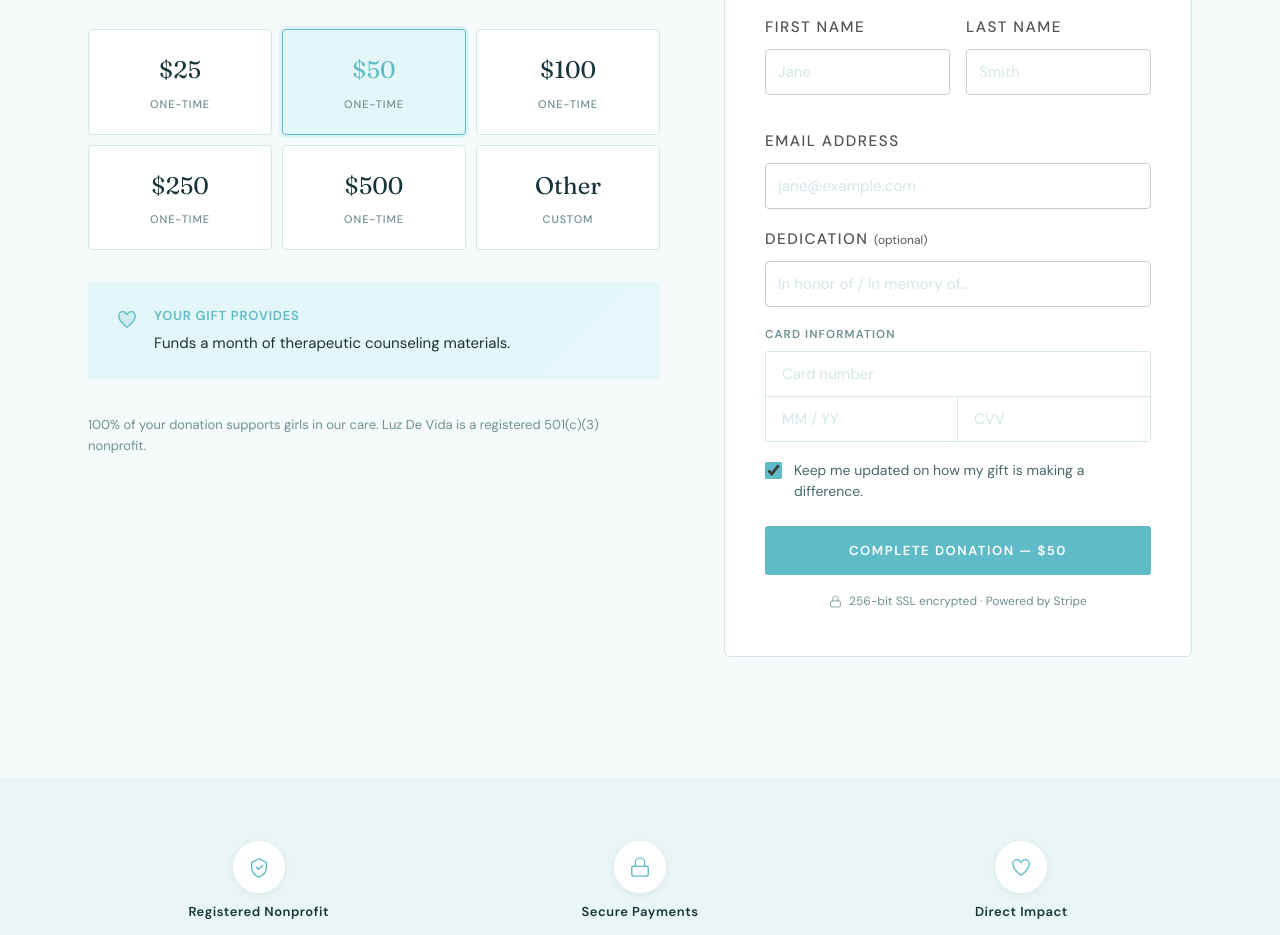
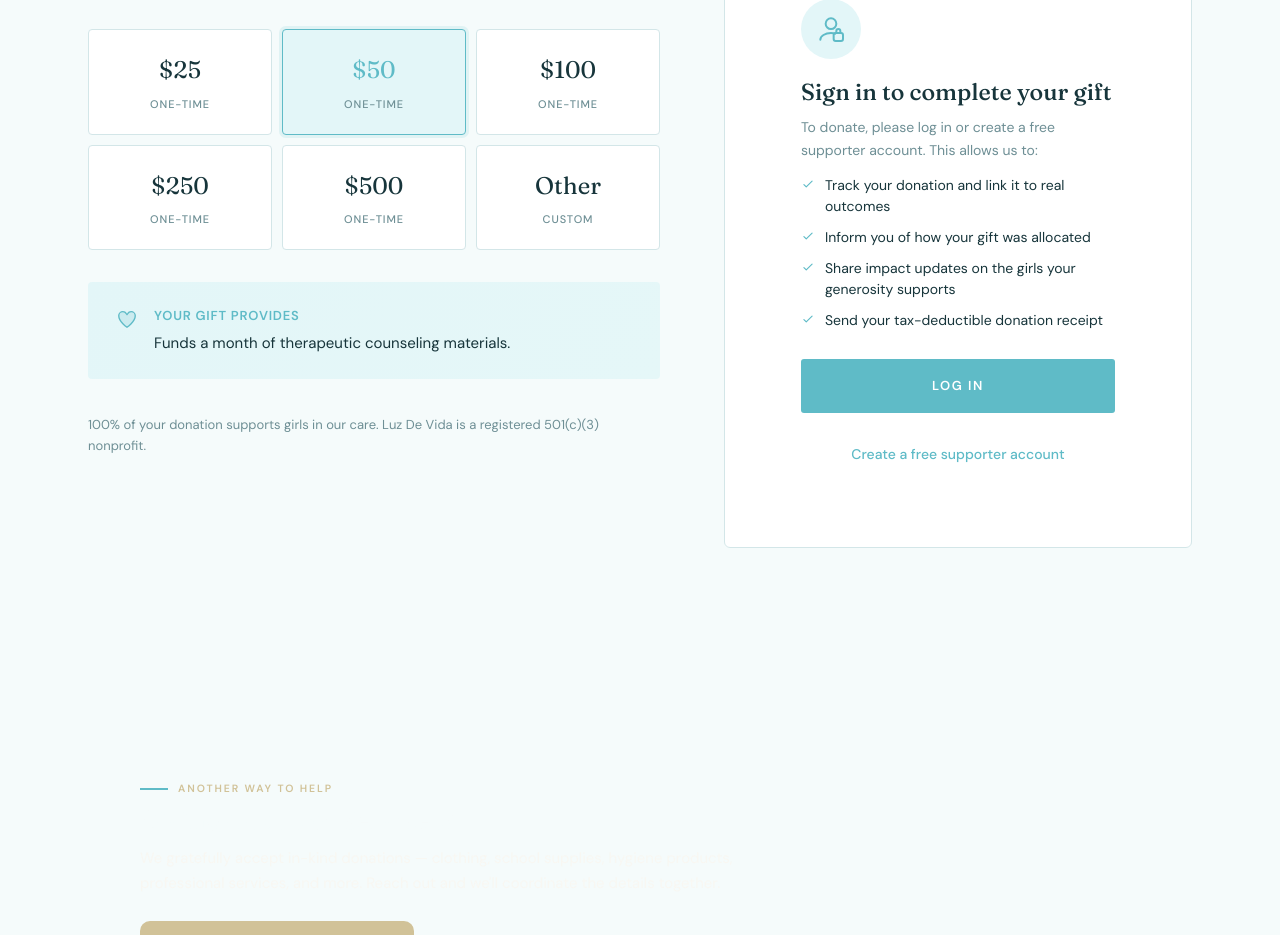
Before and after one commit to dawsonfbroadbent/LuzDeVida, a React (Vite) app in the folder frontend/: page /donate in a window 1280 px wide. Shown: the part 600-1535 px from the top of the page. Built offline with nearby package versions, Linux system fonts and the light colour scheme.

Commit message:
UpdatedDonationPage

```diff
--- /dev/null
+++ b/frontend/src/api/DonationAPI.ts
@@ -0,0 +1,27 @@
+const BASE = 'https://luzdevidabackend-aegdcxe9grhucsfm.francecentral-01.azurewebsites.net/api/donations'
+
+export interface DonationPayload {
+  amount: number
+  isRecurring: boolean
+  campaignName?: string
+  notes?: string
+}
+
+export async function createDonation(
+  payload: DonationPayload,
+  token: string,
+): Promise<{ donation_id: number }> {
+  const res = await fetch(BASE, {
+    method: 'POST',
+    headers: {
+      'Content-Type': 'application/json',
+      Authorization: `Bearer ${token}`,
+    },
+    body: JSON.stringify(payload),
+  })
+  const data = await res.json().catch(() => ({}))
+  if (!res.ok) {
+    throw new Error((data as { message?: string }).message ?? 'Failed to record donation.')
+  }
+  return data as { donation_id: number }
+}
--- a/frontend/src/pages/Donate.tsx
+++ b/frontend/src/pages/Donate.tsx
@@ -1,5 +1,8 @@
 import { useState } from 'react'
+import { Link } from 'react-router-dom'
 import { useScrollReveal } from '../hooks/useScrollReveal'
+import { useAuth } from '../context/AuthContext'
+import { createDonation } from '../api/DonationAPI'
 
 /* ── Types ──────────────────────────────────────────────── */
 type Frequency = 'once' | 'monthly'
@@ -46,18 +49,24 @@ const FAQ_ITEMS = [
 export default function Donate() {
   useScrollReveal()
 
+  const { isAuthenticated, token } = useAuth()
+
   const [frequency, setFrequency] = useState<Frequency>('once')
   const [selectedAmount, setSelectedAmount] = useState<number | null>(50)
   const [isCustom, setIsCustom] = useState(false)
   const [customValue, setCustomValue] = useState('')
   const [openFaq, setOpenFaq] = useState<number | null>(null)
   const [submitted, setSubmitted] = useState(false)
+  const [isSubmitting, setIsSubmitting] = useState(false)
+  const [submitError, setSubmitError] = useState<string | null>(null)
 
   const amounts = frequency === 'once' ? ONCE_AMOUNTS : MONTHLY_AMOUNTS
   const impactText =
     selectedAmount && IMPACT[frequency][selectedAmount]
       ? IMPACT[frequency][selectedAmount]
       : 'Every dollar you give goes directly to supporting girls in our care.'
+
+  const finalAmount = isCustom ? parseFloat(customValue) : (selectedAmount ?? 0)
 
   const handleFrequency = (f: Frequency) => {
     setFrequency(f)
@@ -77,9 +86,30 @@ export default function Donate() {
     setSelectedAmount(null)
   }
 
-  const handleSubmit = (e: React.FormEvent) => {
+  const handleSubmit = async (e: { preventDefault(): void }) => {
     e.preventDefault()
-    setSubmitted(true)
+    setSubmitError(null)
+
+    if (!finalAmount || finalAmount <= 0) {
+      setSubmitError('Please enter a valid donation amount.')
+      return
+    }
+
+    setIsSubmitting(true)
+    try {
+      await createDonation(
+        {
+          amount: finalAmount,
+          isRecurring: frequency === 'monthly',
+        },
+        token!,
+      )
+      setSubmitted(true)
+    } catch (err) {
+      setSubmitError(err instanceof Error ? err.message : 'Something went wrong. Please try again.')
+    } finally {
+      setIsSubmitting(false)
+    }
   }
 
   return (
@@ -212,7 +242,7 @@ export default function Donate() {
               </p>
             </div>
 
-            {/* Right — Form */}
+            {/* Right — Form or Auth Gate */}
             <div>
               <div className="donate-form-card">
                 {submitted ? (
@@ -230,116 +260,128 @@ export default function Donate() {
                     </div>
                     <h3>Thank You!</h3>
                     <p>
-                      Your generosity means the world to us — and to the girls
-                      whose lives you're helping to change.
+                      Your donation has been recorded. You'll receive an update by email
+                      once we've allocated your gift and can share its impact.
                     </p>
                   </div>
-                ) : (
-                  <form onSubmit={handleSubmit} noValidate>
-                    <h3>Your Information</h3>
-
-                    <div className="form-row">
-                      <div className="form-group">
-                        <label htmlFor="first-name">First Name</label>
-                        <input
-                          id="first-name"
-                          type="text"
-                          placeholder="Jane"
-                          required
+                ) : !isAuthenticated ? (
+                  /* ── Auth Gate ── */
+                  <div className="donate-auth-gate">
+                    <div className="donate-auth-gate__icon" aria-hidden="true">
+                      <svg width="32" height="32" viewBox="0 0 24 24" fill="none">
+                        <path
+                          d="M12 12C14.21 12 16 10.21 16 8C16 5.79 14.21 4 12 4C9.79 4 8 5.79 8 8C8 10.21 9.79 12 12 12Z"
+                          stroke="var(--blue)"
+                          strokeWidth="1.5"
+                          strokeLinecap="round"
+                          strokeLinejoin="round"
                         />
-                      </div>
-                      <div className="form-group">
-                        <label htmlFor="last-name">Last Name</label>
-                        <input
-                          id="last-name"
-                          type="text"
-                          placeholder="Smith"
-                          required
+                        <path
+                          d="M4 20C4 17.33 7.58 15 12 15C13.12 15 14.18 15.17 15.14 15.47"
+                          stroke="var(--blue)"
+                          strokeWidth="1.5"
+                          strokeLinecap="round"
                         />
-                      </div>
+                        <rect x="14" y="15" width="7" height="6" rx="1.5" stroke="var(--blue)" strokeWidth="1.5"/>
+                        <path d="M16 15V13.5C16 12.67 16.67 12 17.5 12C18.33 12 19 12.67 19 13.5V15" stroke="var(--blue)" strokeWidth="1.5" strokeLinecap="round"/>
+                      </svg>
                     </div>
 
-                    <div className="form-group">
-                      <label htmlFor="email">Email Address</label>
-                      <input
-                        id="email"
-                        type="email"
-                        placeholder="jane@example.com"
-                        required
-                      />
+                    <h3>Sign in to complete your gift</h3>
+
+                    <p className="donate-auth-gate__reason">
+                      To donate, please log in or create a free supporter account. This
+                      allows us to:
+                    </p>
+
+                    <ul className="donate-auth-gate__benefits">
+                      <li>
+                        <svg width="14" height="14" viewBox="0 0 24 24" fill="none" aria-hidden="true">
+                          <path d="M5 13L9 17L19 7" stroke="var(--blue)" strokeWidth="2" strokeLinecap="round" strokeLinejoin="round"/>
+                        </svg>
+                        Track your donation and link it to real outcomes
+                      </li>
+                      <li>
+                        <svg width="14" height="14" viewBox="0 0 24 24" fill="none" aria-hidden="true">
+                          <path d="M5 13L9 17L19 7" stroke="var(--blue)" strokeWidth="2" strokeLinecap="round" strokeLinejoin="round"/>
+                        </svg>
+                        Inform you of how your gift was allocated
+                      </li>
+                      <li>
+                        <svg width="14" height="14" viewBox="0 0 24 24" fill="none" aria-hidden="true">
+                          <path d="M5 13L9 17L19 7" stroke="var(--blue)" strokeWidth="2" strokeLinecap="round" strokeLinejoin="round"/>
+                        </svg>
+                        Share impact updates on the girls your generosity supports
+                      </li>
+                      <li>
+                        <svg width="14" height="14" viewBox="0 0 24 24" fill="none" aria-hidden="true">
+                          <path d="M5 13L9 17L19 7" stroke="var(--blue)" strokeWidth="2" strokeLinecap="round" strokeLinejoin="round"/>
+                        </svg>
+                        Send your tax-deductible donation receipt
+                      </li>
+                    </ul>
+
+                    <div className="donate-auth-gate__actions">
+                      <Link to="/login?tab=login&redirect=/donate" className="donate-submit-btn" style={{ display: 'block', textAlign: 'center', textDecoration: 'none' }}>
+                        Log In
+                      </Link>
+                      <Link to="/login?tab=register&redirect=/donate" className="donate-auth-gate__register-link">
+                        Create a free supporter account
+                      </Link>
                     </div>
+                  </div>
+                ) : (
+                  /* ── Donation Form ── */
+                  <form onSubmit={handleSubmit} noValidate>
+                    <h3>Complete Your Gift</h3>
 
-                    <div className="form-group">
-                      <label htmlFor="dedication">
-                        Dedication{' '}
-                        <span style={{ fontWeight: 400, textTransform: 'none', letterSpacing: 0, fontSize: '12px' }}>
-                          (optional)
-                        </span>
-                      </label>
-                      <input
-                        id="dedication"
-                        type="text"
-                        placeholder="In honor of / In memory of..."
-                      />
-                    </div>
+                    {submitError && (
+                      <p className="donate-error-msg" role="alert">{submitError}</p>
+                    )}
 
-                    {/* Card info */}
-                    <div style={{ marginBottom: '18px' }}>
-                      <span className="card-field-label">Card Information</span>
-                      <div className="card-field-group">
-                        <input
-                          type="text"
-                          className="card-field-input"
-                          placeholder="Card number"
-                          maxLength={19}
-                          inputMode="numeric"
-                          autoComplete="cc-number"
-                        />
-                        <div className="card-field-row">
-                          <input
-                            type="text"
-                            className="card-field-input"
-                            placeholder="MM / YY"
-                            maxLength={7}
-                            autoComplete="cc-exp"
-                          />
-                          <input
-                            type="text"
-                            className="card-field-input"
-                            placeholder="CVV"
-                            maxLength={4}
-                            autoComplete="cc-csc"
-                          />
-                        </div>
-                      </div>
-                    </div>
-
-                    <label className="form-checkbox">
-                      <input type="checkbox" defaultChecked />
-                      <span>
-                        Keep me updated on how my gift is making a difference.
-                      </span>
-                    </label>
-
-                    <button type="submit" className="donate-submit-btn">
-                      Complete Donation{' '}
-                      {selectedAmount && !isCustom
-                        ? `— $${selectedAmount}${frequency === 'monthly' ? '/mo' : ''}`
-                        : customValue
-                        ? `— $${customValue}`
-                        : ''}
+                    <button
+                      type="submit"
+                      className="donate-submit-btn"
+                      disabled={isSubmitting}
+                    >
+                      {isSubmitting
+                        ? 'Processing…'
+                        : `Complete Donation${
+                            finalAmount > 0
+                              ? ` — $${finalAmount}${frequency === 'monthly' ? '/mo' : ''}`
+                              : ''
+                          }`}
                     </button>
-
-                    <div className="security-note">
-                      <svg width="13" height="13" viewBox="0 0 24 24" fill="none" aria-hidden="true">
-                        <rect x="3" y="11" width="18" height="11" rx="2" stroke="currentColor" strokeWidth="1.5" />
-                        <path d="M7 11V7C7 4.24 9.24 2 12 2C14.76 2 17 4.24 17 7V11" stroke="currentColor" strokeWidth="1.5" strokeLinecap="round" />
-                      </svg>
-                      256-bit SSL encrypted · Powered by Stripe
-                    </div>
                   </form>
                 )}
               </div>
+            </div>
+          </div>
+        </div>
+      </section>
+
+      {/* ── In-Kind Donation ──────────────────────────── */}
+      <section className="inkind-section">
+        <div className="container">
+          <div className="inkind-card reveal">
+            <div className="inkind-card__body">
+              <span className="section-label" style={{ marginBottom: '8px' }}>Another Way to Help</span>
+              <h3>Giving Goods or Services?</h3>
+              <p>
+                We gratefully accept in-kind donations — clothing, school supplies,
+                hygiene products, professional services, and more. Reach out and
+                we'll coordinate the details together.
+              </p>
+              <a
+                href="mailto:info@luzdevida.org?subject=In-Kind%20Donation%20Inquiry"
+                className="inkind-email-btn"
+              >
+                <svg width="16" height="16" viewBox="0 0 24 24" fill="none" aria-hidden="true">
+                  <path d="M4 4H20C21.1 4 22 4.9 22 6V18C22 19.1 21.1 20 20 20H4C2.9 20 2 19.1 2 18V6C2 4.9 2.9 4 4 4Z" stroke="currentColor" strokeWidth="1.5" strokeLinejoin="round"/>
+                  <path d="M22 6L12 13L2 6" stroke="currentColor" strokeWidth="1.5" strokeLinecap="round"/>
+                </svg>
+                Email us at info@luzdevida.org
+              </a>
             </div>
           </div>
         </div>
--- a/frontend/src/pages/Login.tsx
+++ b/frontend/src/pages/Login.tsx
@@ -1,5 +1,5 @@
 import { useState, type FormEvent } from 'react'
-import { useNavigate, Link } from 'react-router-dom'
+import { useNavigate, useSearchParams, Link } from 'react-router-dom'
 import { useAuth } from '../context/AuthContext'
 import * as AuthAPI from '../api/AuthAPI'
 
@@ -41,9 +41,12 @@ function validate(form: LoginForm | RegisterForm, tab: Tab): string | null {
 
 export default function Login() {
   const { login } = useAuth()
-  const navigate   = useNavigate()
+  const navigate        = useNavigate()
+  const [searchParams]  = useSearchParams()
+  const redirectTo      = searchParams.get('redirect') ?? '/'
+  const tabParam        = searchParams.get('tab')
 
-  const [tab, setTab]           = useState<Tab>('login')
+  const [tab, setTab]           = useState<Tab>(tabParam === 'register' ? 'register' : 'login')
   const [error, setError]       = useState<string | null>(null)
   const [success, setSuccess]   = useState<string | null>(null)
   const [loading, setLoading]   = useState(false)
@@ -76,7 +79,7 @@ export default function Login() {
         displayName: res.displayName,
         role:        res.role,
       })
-      navigate('/')
+      navigate(redirectTo)
     } catch (err: unknown) {
       setError(err instanceof Error ? err.message : 'Login failed. Please try again.')
     } finally {
@@ -107,7 +110,7 @@ export default function Login() {
         role:        res.role,
       })
       setSuccess(`Welcome, ${res.displayName}! Your account has been created.`)
-      setTimeout(() => navigate('/'), 1500)
+      setTimeout(() => navigate(redirectTo), 1500)
     } catch (err: unknown) {
       setError(err instanceof Error ? err.message : 'Registration failed. Please try again.')
     } finally {
--- a/frontend/src/styles/index.css
+++ b/frontend/src/styles/index.css
@@ -1441,6 +1441,126 @@ button { cursor: pointer; font-family: var(--font-body); }
   margin: 0 auto;
 }
 
+/* DONATE — Auth gate */
+.donate-auth-gate {
+  padding: 40px 36px 36px;
+  animation: fade-up 0.5s var(--ease);
+}
+.donate-auth-gate__icon {
+  width: 60px;
+  height: 60px;
+  background: var(--blue-pale);
+  border-radius: 50%;
+  display: flex;
+  align-items: center;
+  justify-content: center;
+  margin: 0 0 20px;
+}
+.donate-auth-gate h3 {
+  font-size: 1.45rem;
+  margin-bottom: 12px;
+}
+.donate-auth-gate__reason {
+  font-size: 14px;
+  color: var(--text-light);
+  margin-bottom: 14px;
+  line-height: 1.6;
+}
+.donate-auth-gate__benefits {
+  list-style: none;
+  margin: 0 0 28px;
+  padding: 0;
+  display: flex;
+  flex-direction: column;
+  gap: 10px;
+}
+.donate-auth-gate__benefits li {
+  display: flex;
+  align-items: flex-start;
+  gap: 10px;
+  font-size: 14px;
+  line-height: 1.5;
+  color: var(--text);
+}
+.donate-auth-gate__benefits li svg {
+  flex-shrink: 0;
+  margin-top: 2px;
+}
+.donate-auth-gate__actions {
+  display: flex;
+  flex-direction: column;
+  gap: 14px;
+  align-items: center;
+}
+.donate-auth-gate__register-link {
+  font-size: 14px;
+  color: var(--blue);
+  text-decoration: none;
+  font-weight: 500;
+}
+.donate-auth-gate__register-link:hover {
+  text-decoration: underline;
+}
+
+/* DONATE — Error message */
+.donate-error-msg {
+  font-size: 13px;
+  color: #c0392b;
+  background: #fdf2f2;
+  border: 1px solid #f5c6cb;
+  border-radius: 8px;
+  padding: 10px 14px;
+  margin-bottom: 14px;
+}
+
+/* IN-KIND SECTION */
+.inkind-section {
+  padding: 64px 0 0;
+}
+.inkind-card {
+  background: var(--jungle);
+  border-radius: 20px;
+  overflow: hidden;
+  padding: 48px 52px;
+  display: flex;
+  align-items: center;
+}
+.inkind-card__body {
+  max-width: 600px;
+}
+.inkind-card__body h3 {
+  color: var(--cream);
+  font-size: 1.6rem;
+  margin-bottom: 12px;
+}
+.inkind-card__body p {
+  color: rgba(249, 246, 240, 0.8);
+  font-size: 15px;
+  line-height: 1.7;
+  margin-bottom: 24px;
+}
+.inkind-card__body .section-label {
+  color: var(--sand);
+  opacity: 1;
+  display: flex;
+}
+.inkind-email-btn {
+  display: inline-flex;
+  align-items: center;
+  gap: 8px;
+  background: var(--sand);
+  color: var(--cream);
+  text-decoration: none;
+  font-size: 14px;
+  font-weight: 600;
+  padding: 12px 22px;
+  border-radius: 10px;
+  transition: opacity 0.2s;
+}
+.inkind-email-btn:hover {
+  opacity: 0.88;
+}
+
 /* DONATE — Trust signals */
 .trust-section {
   background: var(--cream-dark);
```
Also changed, not shown: 2 other files (tests, documents, lock files or other folders).
